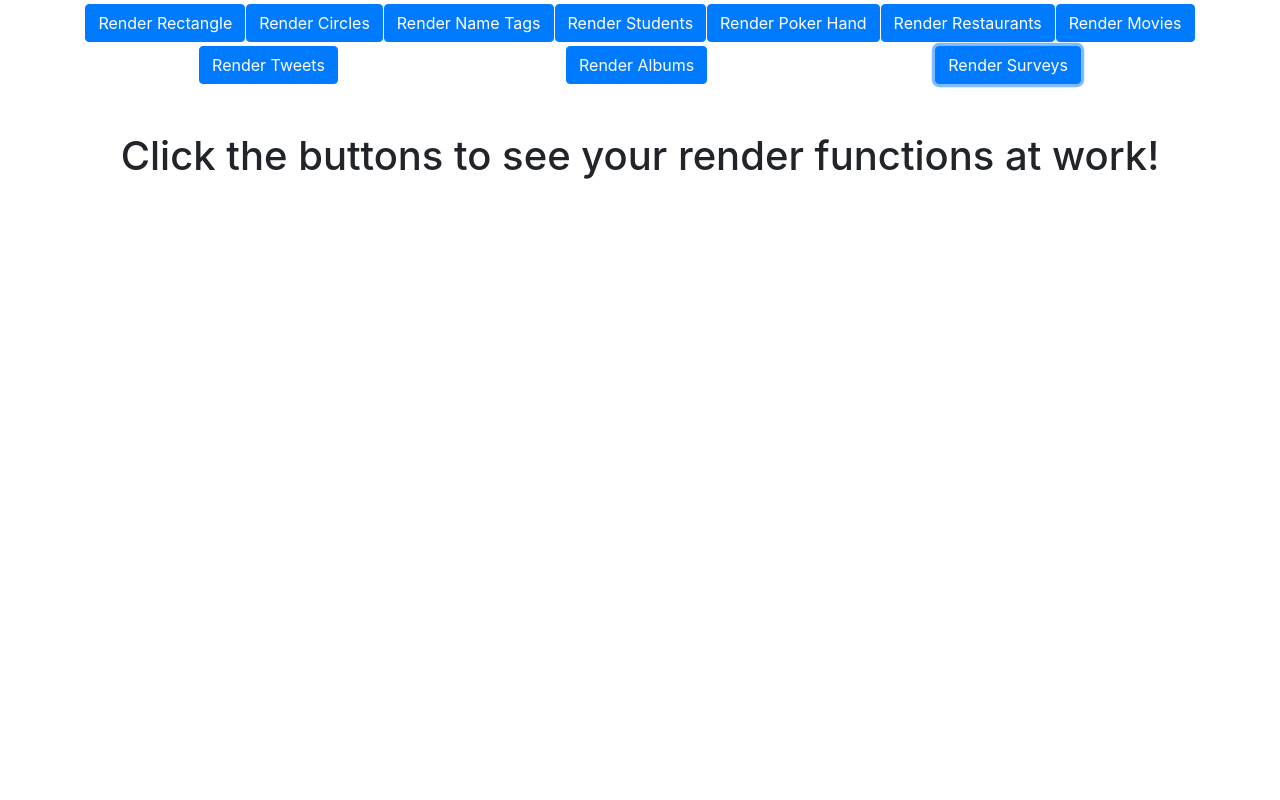
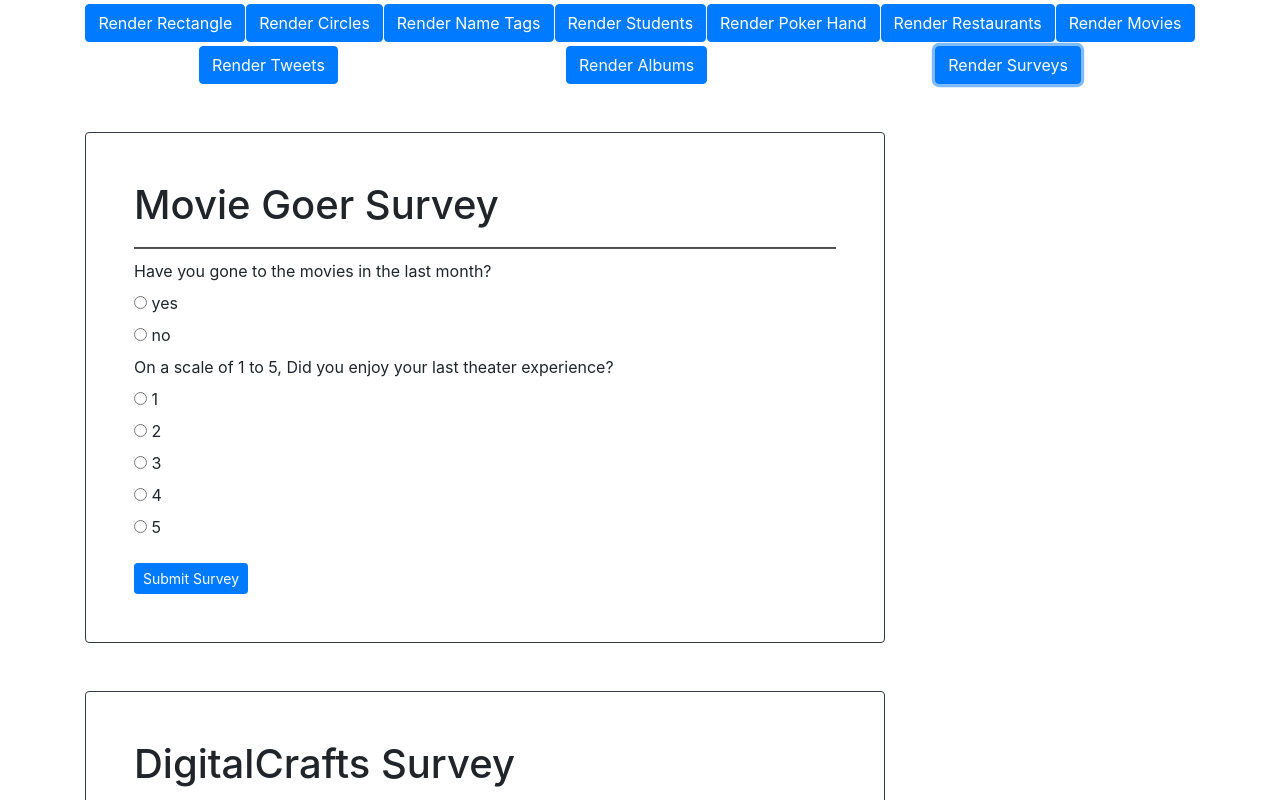
Before and after one commit to LaurenReilly/DC-week6-rendering, a plain HTML site: page index.html in a window 1280 px wide. Both pictures are taken after a click on the button "Render Surveys". Shown: the top 800 px of the page. Drawn offline with nearby package versions, Linux system fonts and the light colour scheme.

Commit message:
completed render surveys, assignment complete

```diff
--- a/main.css
+++ b/main.css
@@ -20,6 +20,16 @@ hr {
     width: 90%;
 }
 
-hr.albums {
+hr.albums, hr.survey {
     width: 100%;
 }
+
+input[type=text] {
+    width: 400px;
+    height: 200px;
+}
+
+.surveyLabel {
+    margin-block-start: 0px;
+    margin-block-end: 0px;
+}
--- a/renderSurveys.js
+++ b/renderSurveys.js
@@ -2,13 +2,14 @@
 function renderSurveys(surveys) {
     var finalHTML = surveys.map(function (survey) {
         return `
-        <div class="container-fluid">
-            <div class="d-flex flex-column">
+        <div class="border border-dark rounded mb-5" style="width: 800px">
+            <div class="d-flex flex-column align-items-start m-5">
                 <h1>${survey.title}</h1>
-                <hr>
+                <hr class="survey">
                 ${renderFields(survey.fields)}
+                <button class="btn btn-primary btn-sm mt-3" type="submit">${survey.submitButtonText}</button>
             </div>
-            <button></button>
+
         </div>
         `
     });
@@ -17,17 +18,22 @@ function renderSurveys(surveys) {
 
 function renderFields(fields) {
     var fieldsHTML = fields.map(function (field){
-        return `
-        <div class="radio">
-            <h3>${field.label}</h3>
-            ${renderOptions(field.options)}
-        </div>
-        <div class="text">
-            <h3></h3>
-            <input type="text">
+        if (field.type === "radio") {
+            return `
+            <div class="d-flex flex-column align-items-start">
+                <label>${field.label}</label>
+                ${renderOptions(field.options)}
+            </div>
+            `
+        } else {
+            return `
+            <div class="d-flex flex-column align-items-start">
+                <label>${field.label}</label>
+                <input type="${field.type}"
+            </div>
+            `
+        }
 
-        </div>
-        `
     });
     return fieldsHTML.join("");
 }
@@ -35,7 +41,10 @@ function renderFields(fields) {
 function renderOptions(options) {
     var optionsHTML = options.map(function(option) {
         return `
-            <input type="radio" value="${option}">
+            <div>
+                <input type="radio" id="${option}" value="${option}" />
+                <label for="${option}">${option}</label>
+            </div>
         `
     });
     return optionsHTML.join("");
```
